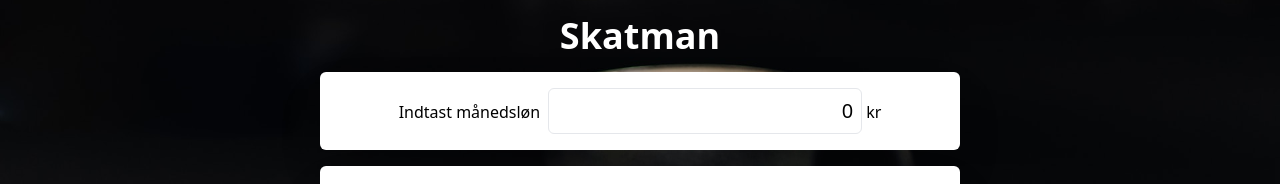
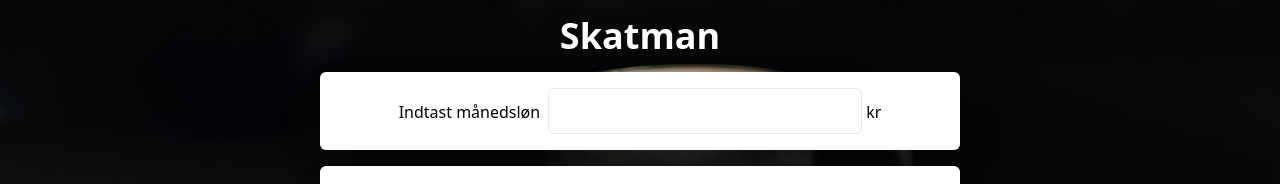
Before and after one commit to thejspr/skatman, a Vue app: page / in a window 1280 px wide. Shown: the top 184 px of the page. Built offline with nearby package versions, Linux system fonts and the light colour scheme.

Commit message:
input formatting

```diff
--- a/src/components/TaxCalculator.vue
+++ b/src/components/TaxCalculator.vue
@@ -33,7 +33,8 @@
   const efterSkatVal = ref(0)
 
   // Beregner
-  function beregn(e, lønMd = e.target.value) {
+  function beregn(e, i= e.target.value) {
+    let lønMd = i.replaceAll(/\D/g, "")
     if (lønMd < 1) { return }
 
     input.value = lønMd
@@ -86,7 +87,8 @@
   <div class="p-4">
     <div class="card text-center mb-4">
       <span class="mr-2">Indtast månedsløn</span>
-      <input class="border rounded-md p-2 text-right text-xl" input="number" :value="input" @input='beregn' />
+      <input class="border rounded-md p-2 text-right text-xl" input="text"
+        :value="$filters.formatNumber(input)" @input='beregn' />
       <span class="ml-1">kr</span>
     </div>
 
--- a/src/main.js
+++ b/src/main.js
@@ -8,7 +8,7 @@ const app = createApp(App)
 app.config.globalProperties.$filters = {
   formatNumber(number) {
     if (!number) { return null }
-    return number.toLocaleString('da-DK', { maximumFractionDigits: 2 })
+    return new Intl.NumberFormat("da-DK", {}).format(number)
   }
 }
 
```
